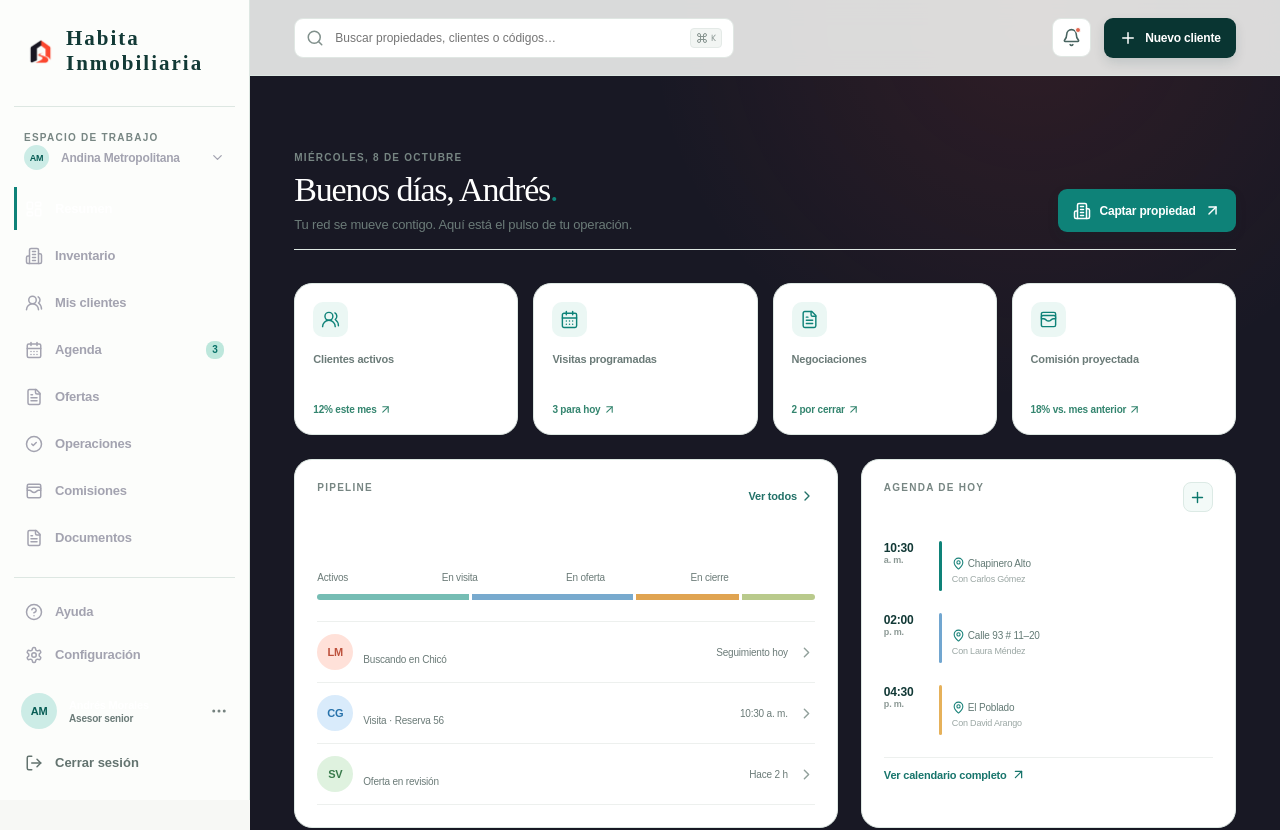
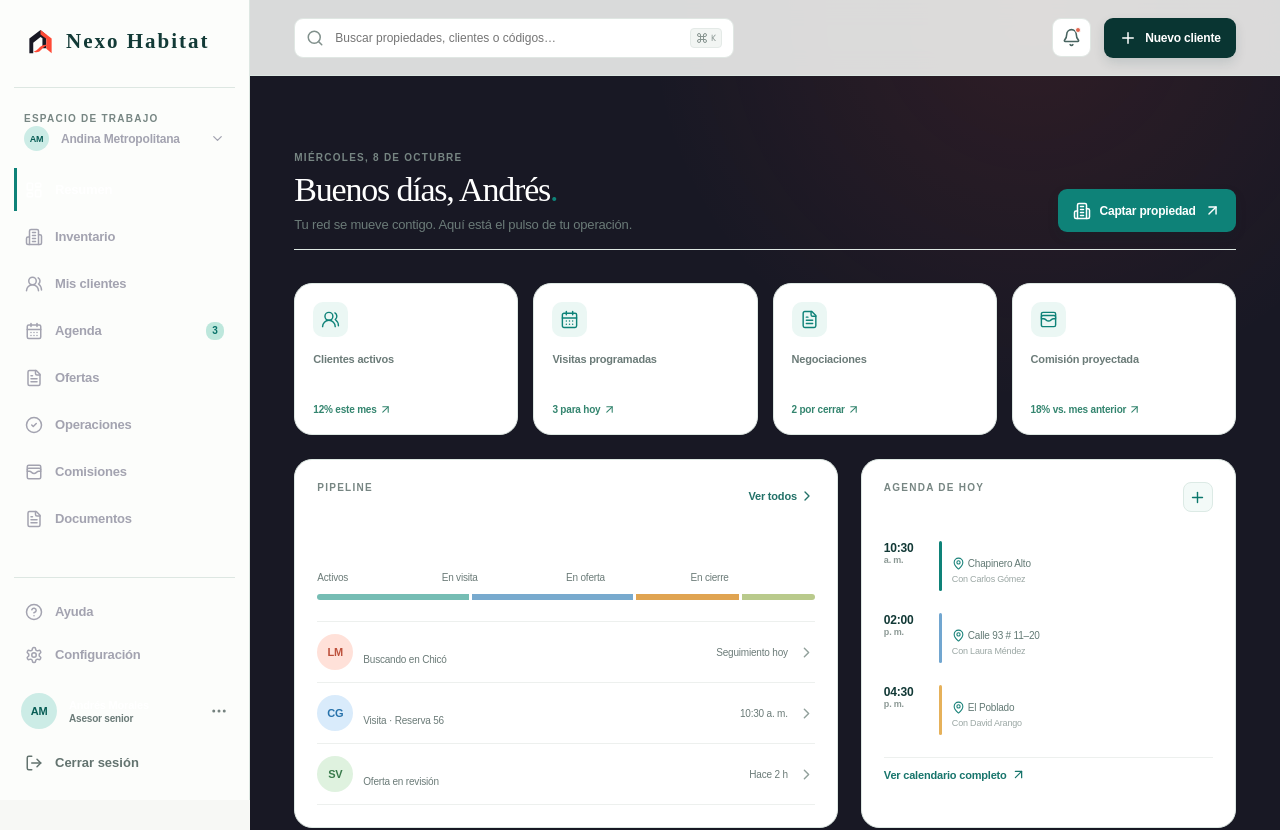
Before and after one commit to natgrowthlab/nation-real-estate-network, a Next.js app: page / in a window 1280 px wide. Shown: the top 830 px of the page. Built offline with nearby package versions, Linux system fonts and the light colour scheme.

Commit message:
feat: rename brand to Nexo Habitat

```diff
--- a/app/layout.tsx
+++ b/app/layout.tsx
@@ -2,7 +2,7 @@ import type { Metadata } from "next";
 import "./globals.css";
 
 export const metadata: Metadata = {
-  title: "Habita Inmobiliaria | Red de distribución inmobiliaria",
+  title: "Nexo Habitat | Red de distribución inmobiliaria",
   description: "Una red centralizada de inventario, clientes y cierres inmobiliarios.",
   icons: { icon: "/icon.png", apple: "/icon.png" },
 };
--- a/app/login/page.tsx
+++ b/app/login/page.tsx
@@ -16,5 +16,5 @@ export default function LoginPage() {
     else setError((await response.json()).error ?? "No fue posible iniciar sesión.");
     setLoading(false);
   }
-  return <main className="auth-shell login-shell"><section className="auth-aside"><div className="auth-brand"><img className="auth-brand-logo" src="/brand/habita-mark.png" alt=""/><span>Habita Inmobiliaria</span></div><div><p className="eyebrow">RED DE DISTRIBUCIÓN INMOBILIARIA</p><h1>Todo el negocio, en una sola dirección.</h1><p>Inventario verificado, compradores atribuidos y cierres que dejan evidencia.</p></div><div className="aside-metric"><strong>100%</strong><span>de tus operaciones con trazabilidad.</span></div></section><section className="auth-panel"><form onSubmit={submit} className="auth-card"><div className="auth-key"><KeyRound size={20}/></div><p className="eyebrow">ACCESO SEGURO</p><h2>Bienvenido de vuelta</h2>{configured && <p className="form-success">La cuenta administradora fue creada. Ya puedes iniciar sesión.</p>}<label>Correo<input name="email" type="email" required autoComplete="email" placeholder="nombre@empresa.com" /></label><label>Contraseña<input name="password" type="password" required autoComplete="current-password" placeholder="Tu contraseña" /></label>{error && <p className="form-error" role="alert">{error}</p>}<button className="auth-submit" disabled={loading}>{loading ? "Validando…" : <>Ingresar a Habita <ArrowRight size={17}/></>}</button><p className="setup-link">¿Aún no existe una cuenta? <Link href="/setup">Configurar plataforma</Link></p></form></section></main>;
+  return <main className="auth-shell login-shell"><section className="auth-aside"><div className="auth-brand"><img className="auth-brand-logo" src="/brand/nexo-mark.svg" alt=""/><span>Nexo Habitat</span></div><div><p className="eyebrow">RED DE DISTRIBUCIÓN INMOBILIARIA</p><h1>Todo el negocio, en una sola dirección.</h1><p>Inventario verificado, compradores atribuidos y cierres que dejan evidencia.</p></div><div className="aside-metric"><strong>100%</strong><span>de tus operaciones con trazabilidad.</span></div></section><section className="auth-panel"><form onSubmit={submit} className="auth-card"><div className="auth-key"><KeyRound size={20}/></div><p className="eyebrow">ACCESO SEGURO</p><h2>Bienvenido de vuelta</h2>{configured && <p className="form-success">La cuenta administradora fue creada. Ya puedes iniciar sesión.</p>}<label>Correo<input name="email" type="email" required autoComplete="email" placeholder="nombre@empresa.com" /></label><label>Contraseña<input name="password" type="password" required autoComplete="current-password" placeholder="Tu contraseña" /></label>{error && <p className="form-error" role="alert">{error}</p>}<button className="auth-submit" disabled={loading}>{loading ? "Validando…" : <>Ingresar a Nexo Habitat <ArrowRight size={17}/></>}</button><p className="setup-link">¿Aún no existe una cuenta? <Link href="/setup">Configurar plataforma</Link></p></form></section></main>;
 }
--- a/app/page.tsx
+++ b/app/page.tsx
@@ -37,7 +37,7 @@ export default function HomePage() {
 
   return <><a className="skip-link" href="#dashboard-content">Ir al contenido principal</a><main>
     <aside className={menuOpen ? "sidebar open" : "sidebar"} aria-label="Navegación principal">
-      <div className="brand"><img className="brand-logo" src="/brand/habita-mark.png" alt=""/><span>Habita Inmobiliaria</span><button className="close-button" aria-label="Cerrar menú" onClick={() => setMenuOpen(false)}><X /></button></div>
+      <div className="brand"><img className="brand-logo" src="/brand/nexo-mark.svg" alt=""/><span>Nexo Habitat</span><button className="close-button" aria-label="Cerrar menú" onClick={() => setMenuOpen(false)}><X /></button></div>
       <div className="workspace"><span>ESPACIO DE TRABAJO</span><Link href="/workspaces"><div className="avatar small">AM</div> Andina Metropolitana <ChevronDown size={15}/></Link></div>
       <nav>{navigation.map(([label, href, Icon]) => <Link key={label} href={href} className={label === "Resumen" ? "active" : ""} aria-current={label === "Resumen" ? "page" : undefined} onClick={() => setMenuOpen(false)}><Icon size={18}/><span>{label}</span>{label === "Agenda" && <em>3</em>}</Link>)}</nav>
       <div className="sidebar-bottom"><Link href="/documents"><CircleHelp size={18}/> Ayuda</Link><Link href="/settings"><Settings size={18}/> Configuración</Link><Link className="profile" href="/account"><div className="avatar">AM</div><div><strong>Andrés Morales</strong><small>Asesor senior</small></div><MoreHorizontal size={18}/></Link><button className="logout-button" type="button" onClick={logout}><LogOut size={18}/> Cerrar sesión</button></div>
@@ -46,7 +46,7 @@ export default function HomePage() {
     <section className="content" id="dashboard-content" tabIndex={-1}>
       <header className="topbar">
         <button className="menu-button" aria-label="Abrir menú" onClick={() => setMenuOpen(true)}><Menu /></button>
-        <div className="search"><Search size={18}/><input aria-label="Buscar en Habita Inmobiliaria" placeholder="Buscar propiedades, clientes o códigos…"/><kbd><Command size={12}/> K</kbd></div>
+        <div className="search"><Search size={18}/><input aria-label="Buscar en Nexo Habitat" placeholder="Buscar propiedades, clientes o códigos…"/><kbd><Command size={12}/> K</kbd></div>
         <div className="top-actions"><button className="icon-button" aria-label="Notificaciones" onClick={() => notify("Tienes 3 notificaciones pendientes.")}><Bell size={19}/><i /></button><Link className="new-button" href="/clients?new=1"><Plus size={18}/> <span>Nuevo cliente</span></Link></div>
       </header>
 
--- a/app/setup/page.tsx
+++ b/app/setup/page.tsx
@@ -14,5 +14,5 @@ export default function SetupPage() {
     else setError((await response.json()).error ?? "No fue posible configurar la cuenta.");
     setLoading(false);
   }
-  return <main className="auth-shell"><section className="auth-aside"><div className="auth-brand"><img className="auth-brand-logo" src="/brand/habita-mark.png" alt=""/><span>Habita Inmobiliaria</span></div><div><p className="eyebrow">CONFIGURACIÓN INICIAL</p><h1>Una red construida para la confianza.</h1><p>Crea la cuenta que administrará inventario, reglas comerciales, atribución y trazabilidad.</p></div><div className="trust-list"><p><ShieldCheck size={17}/> Acceso con roles y permisos</p><p><CheckCircle2 size={17}/> Auditoría de acciones sensibles</p><p><Building2 size={17}/> Inventario centralizado</p></div></section><section className="auth-panel"><form onSubmit={submit} className="auth-card"><p className="eyebrow">PRIMER ACCESO</p><h2>Crea la cuenta administradora</h2><p className="auth-copy">Esta cuenta tendrá control total de la plataforma.</p><label>Nombre completo<input name="fullName" required autoComplete="name" placeholder="Tu nombre" /></label><label>Correo corporativo<input name="email" type="email" required autoComplete="email" placeholder="nombre@empresa.com" /></label><label>Contraseña<input name="password" type="password" minLength={12} required autoComplete="new-password" placeholder="Mínimo 12 caracteres" /></label>{error && <p className="form-error" role="alert">{error}</p>}<button className="auth-submit" disabled={loading}>{loading ? "Configurando…" : <>Crear cuenta <ArrowRight size={17}/></>}</button></form></section></main>;
+  return <main className="auth-shell"><section className="auth-aside"><div className="auth-brand"><img className="auth-brand-logo" src="/brand/nexo-mark.svg" alt=""/><span>Nexo Habitat</span></div><div><p className="eyebrow">CONFIGURACIÓN INICIAL</p><h1>Una red construida para la confianza.</h1><p>Crea la cuenta que administrará inventario, reglas comerciales, atribución y trazabilidad.</p></div><div className="trust-list"><p><ShieldCheck size={17}/> Acceso con roles y permisos</p><p><CheckCircle2 size={17}/> Auditoría de acciones sensibles</p><p><Building2 size={17}/> Inventario centralizado</p></div></section><section className="auth-panel"><form onSubmit={submit} className="auth-card"><p className="eyebrow">PRIMER ACCESO</p><h2>Crea la cuenta administradora</h2><p className="auth-copy">Esta cuenta tendrá control total de la plataforma.</p><label>Nombre completo<input name="fullName" required autoComplete="name" placeholder="Tu nombre" /></label><label>Correo corporativo<input name="email" type="email" required autoComplete="email" placeholder="nombre@empresa.com" /></label><label>Contraseña<input name="password" type="password" minLength={12} required autoComplete="new-password" placeholder="Mínimo 12 caracteres" /></label>{error && <p className="form-error" role="alert">{error}</p>}<button className="auth-submit" disabled={loading}>{loading ? "Configurando…" : <>Crear cuenta <ArrowRight size={17}/></>}</button></form></section></main>;
 }
--- a/src/components/portal-screen.tsx
+++ b/src/components/portal-screen.tsx
@@ -13,5 +13,5 @@ const items = [
 export function PortalScreen({ title, eyebrow, description, children }: { title: string; eyebrow: string; description: string; children: React.ReactNode }) {
   const pathname = usePathname();
   const logout = async () => { await fetch("/api/auth/logout", { method: "POST" }); window.location.assign("/login"); };
-  return <><a className="skip-link" href="#module-content">Ir al contenido principal</a><div className="portal-screen"><aside className="portal-nav" aria-label="Navegación principal"><Link className="portal-brand" href="/"><img className="brand-logo" src="/brand/habita-mark.png" alt=""/><span>Habita Inmobiliaria</span></Link><nav>{items.map(([label, href, Icon]) => <Link href={href} key={href} aria-current={pathname === href ? "page" : undefined}><Icon size={18}/><span>{label}</span></Link>)}</nav><button className="logout-button" type="button" onClick={logout}><LogOut size={18}/> Cerrar sesión</button></aside><main className="portal-module" id="module-content" tabIndex={-1}><header className="module-heading"><div><p className="eyebrow">{eyebrow}</p><h1>{title}</h1><p>{description}</p></div><Link className="module-home" href="/">Volver al resumen</Link></header>{children}</main></div></>;
+  return <><a className="skip-link" href="#module-content">Ir al contenido principal</a><div className="portal-screen"><aside className="portal-nav" aria-label="Navegación principal"><Link className="portal-brand" href="/"><img className="brand-logo" src="/brand/nexo-mark.svg" alt=""/><span>Nexo Habitat</span></Link><nav>{items.map(([label, href, Icon]) => <Link href={href} key={href} aria-current={pathname === href ? "page" : undefined}><Icon size={18}/><span>{label}</span></Link>)}</nav><button className="logout-button" type="button" onClick={logout}><LogOut size={18}/> Cerrar sesión</button></aside><main className="portal-module" id="module-content" tabIndex={-1}><header className="module-heading"><div><p className="eyebrow">{eyebrow}</p><h1>{title}</h1><p>{description}</p></div><Link className="module-home" href="/">Volver al resumen</Link></header>{children}</main></div></>;
 }
```
Also changed, not shown: public/brand/nexo-mark.svg (added), 2 other files (tests, documents, lock files or other folders).
